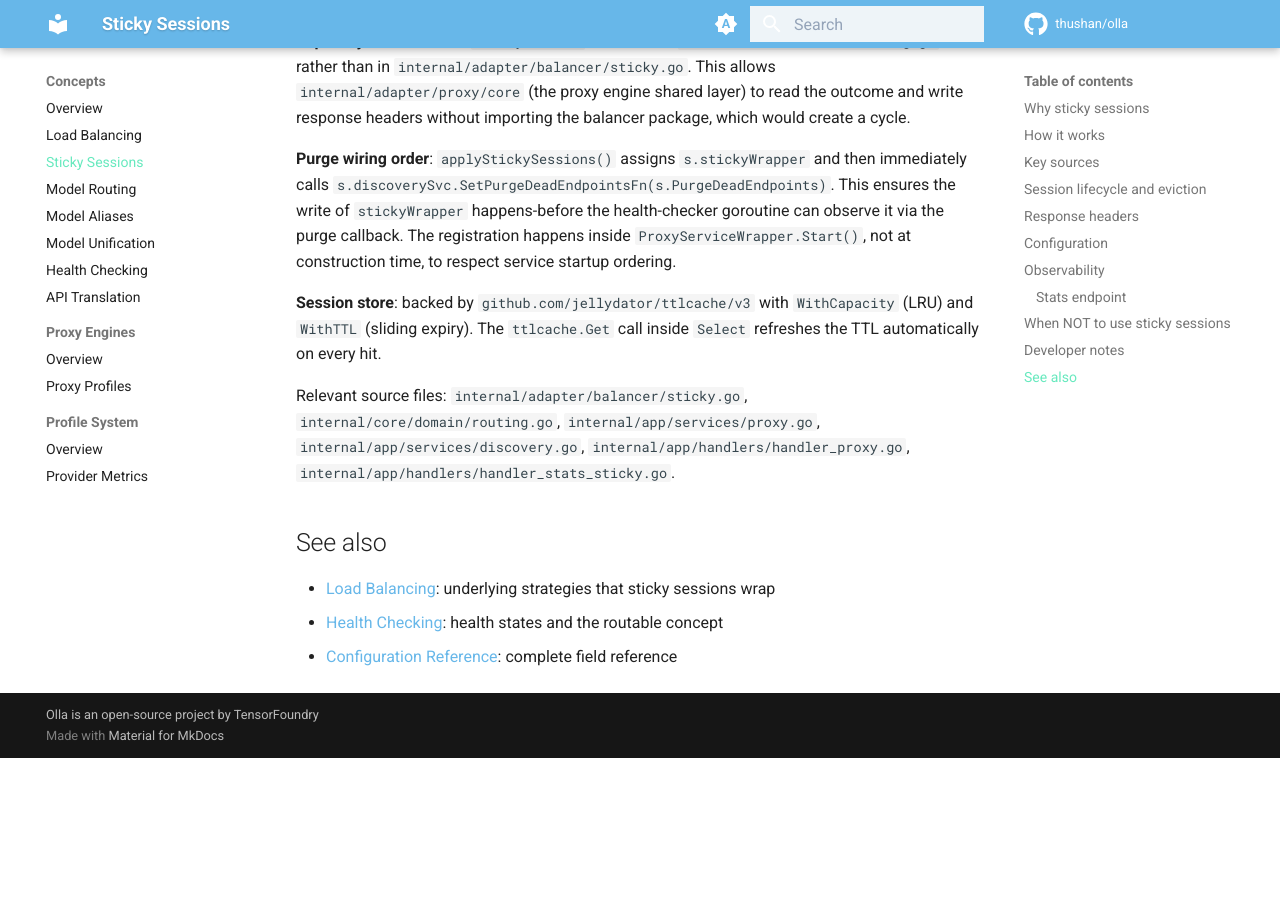
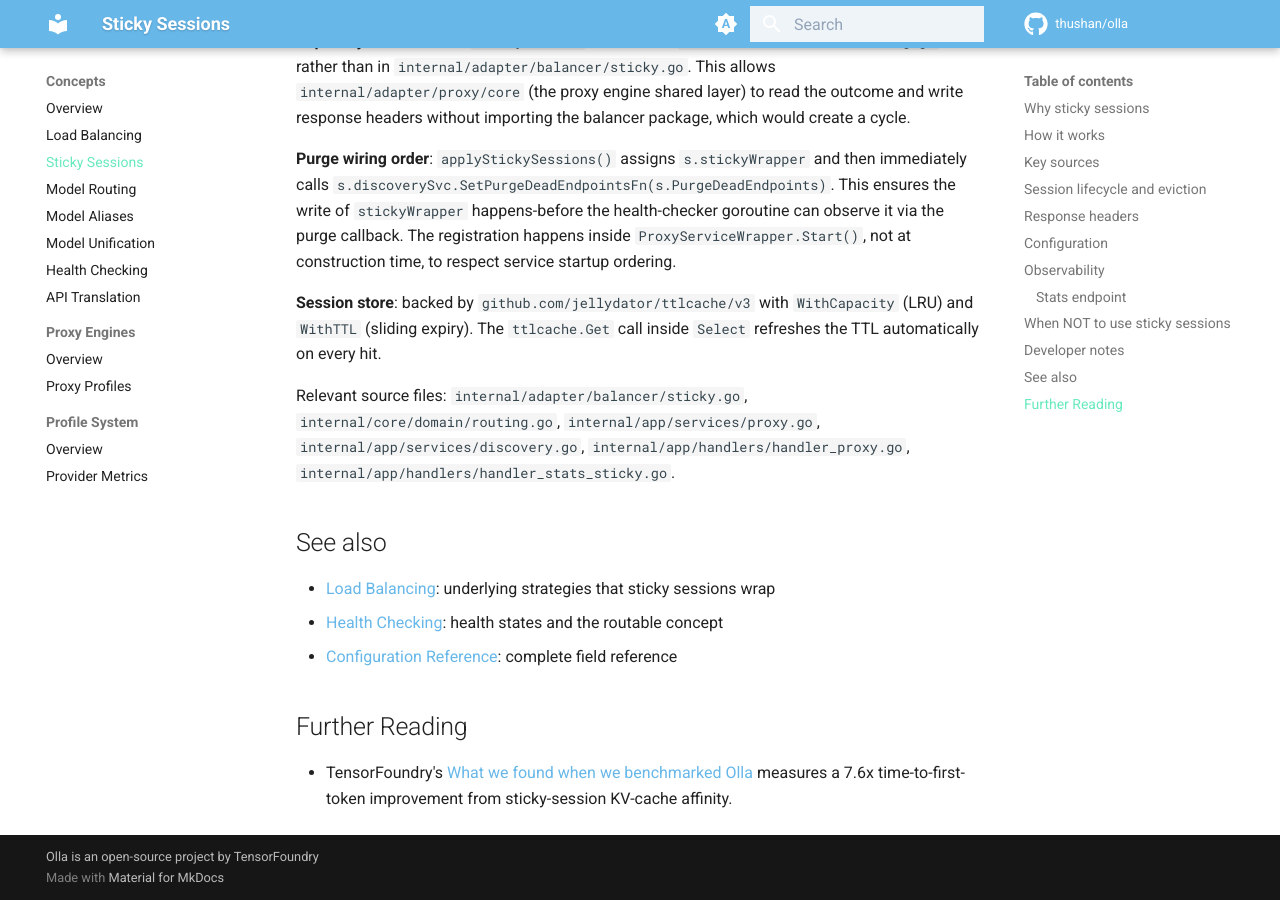
Before and after one commit to leo-3889/olla, an MkDocs documentation site: the page built from docs/content/concepts/sticky-sessions.md, in a window 1280 px wide and 900 px high, scrolled down 6448 px. Built offline with MkDocs 1.6.1 and Material for MkDocs 9.7.7, drawn with Linux system fonts in a browser that asks for light colours; emoji names are drawn with the system emoji font; comment, search, counter and statistics services are not loaded; before the commit the page ends 7206 px from its top, so only the background shows below that.

Commit message:
docs: cite TensorFoundry benchmark data in load balancing and sticky sessions

```diff
--- a/docs/content/concepts/sticky-sessions.md
+++ b/docs/content/concepts/sticky-sessions.md
@@ -217,3 +217,7 @@ Relevant source files: `internal/adapter/balancer/sticky.go`, `internal/core/dom
 - [Load Balancing](load-balancing.md): underlying strategies that sticky sessions wrap
 - [Health Checking](health-checking.md): health states and the routable concept
 - [Configuration Reference](../configuration/reference.md#sticky-sessions): complete field reference
+
+## Further Reading
+
+- TensorFoundry's [What we found when we benchmarked Olla](https://tensorfoundry.io/blog/olla-performance-benchmarks) measures a 7.6x time-to-first-token improvement from sticky-session KV-cache affinity.
```
Also changed, not shown: docs/content/concepts/load-balancing.md (+4 -0 lines).
